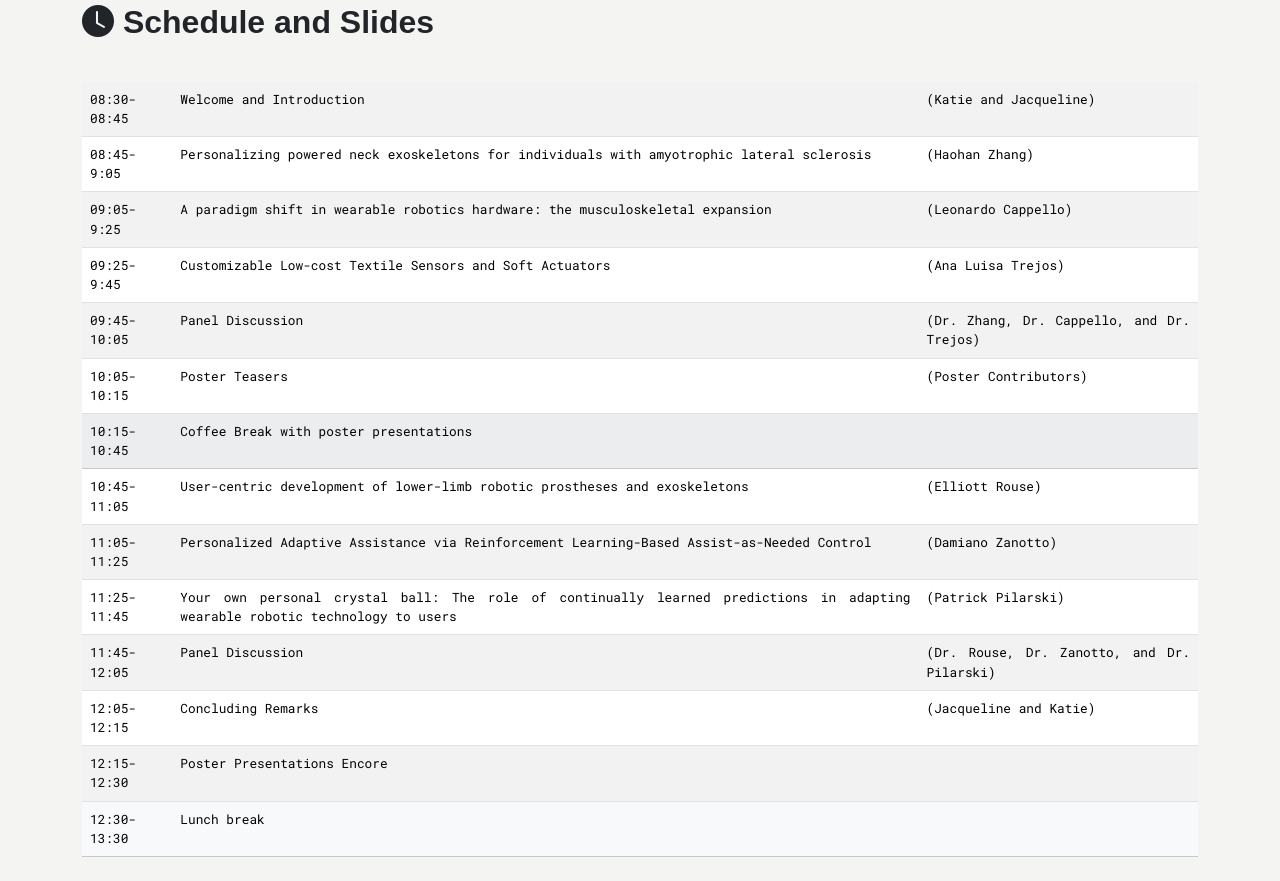
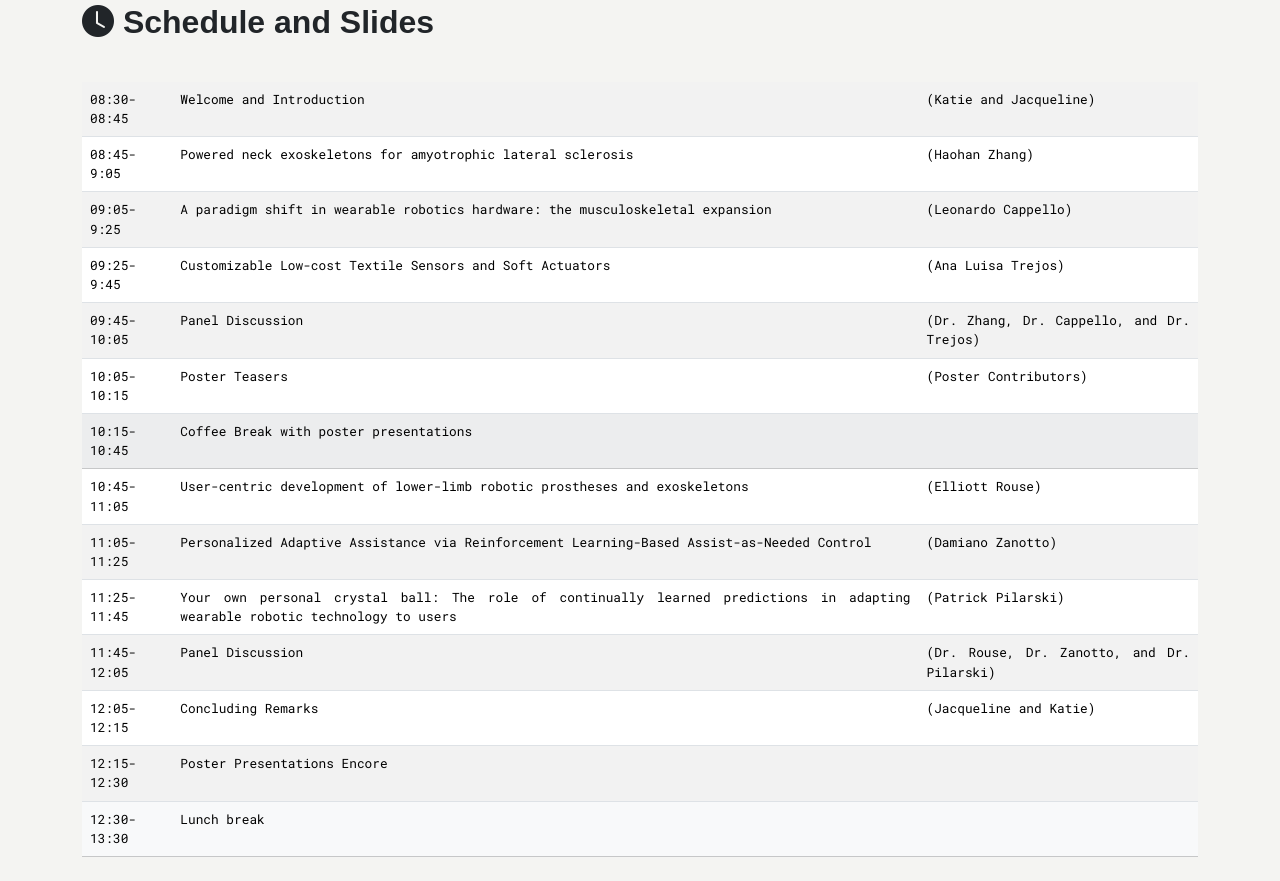
Before and after one commit to personal-rehabws2026/personal-rehabws2026.github.io, a plain HTML site: page index.html in a window 1280 px wide. Shown: the part 1635-2516 px from the top of the page. Drawn offline with nearby package versions, Linux system fonts and the light colour scheme; a web font is replaced by a local one.

Commit message:
updated Haohan title

```diff
--- a/index.html
+++ b/index.html
@@ -152,7 +152,7 @@
     </tr>
     <tr>
       <td>08:45-9:05</td>
-      <td>Personalizing powered neck exoskeletons for individuals with amyotrophic lateral sclerosis</td>
+      <td>Powered neck exoskeletons for amyotrophic lateral sclerosis</td>
       <td>(Haohan Zhang)</td>
     </tr>
 	<tr>
```
